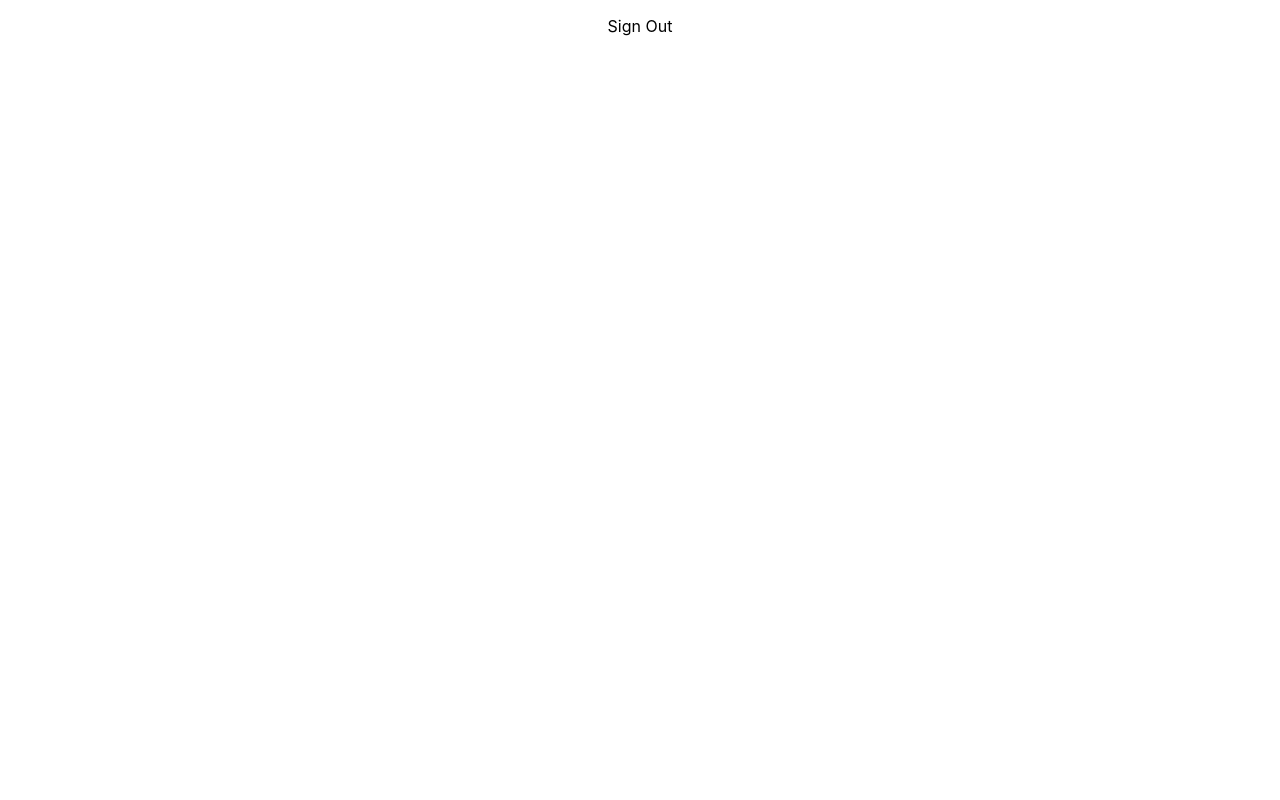
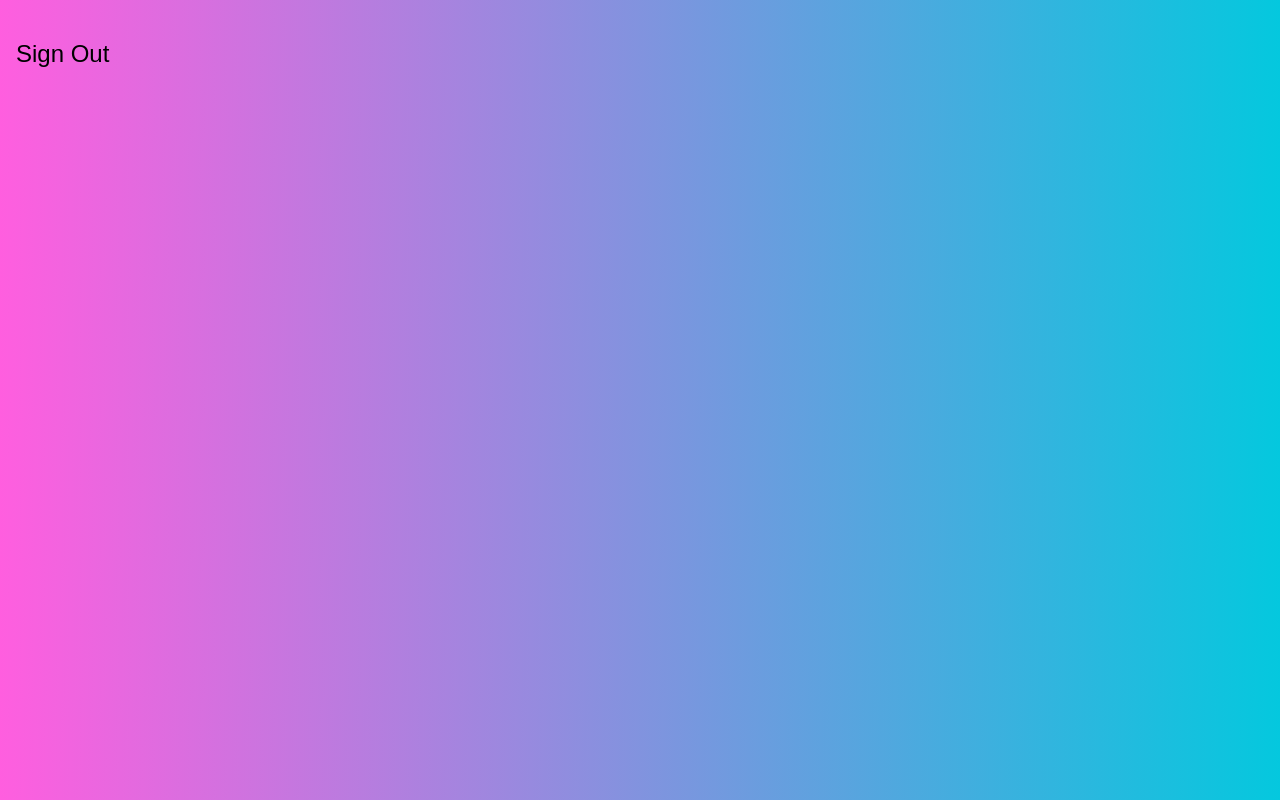
Before and after one commit to rhythm-sharma/Face-Recognition-Reactjs, a React (Create React App) app: page / in a window 1280 px wide. Built offline with nearby package versions, Linux system fonts and the light colour scheme.

Commit message:
Components: add new style

```diff
--- a/package.json
+++ b/package.json
@@ -5,7 +5,8 @@
   "dependencies": {
     "react": "^16.7.0",
     "react-dom": "^16.7.0",
-    "react-scripts": "2.1.3"
+    "react-scripts": "2.1.3",
+    "tachyons": "^4.11.1"
   },
   "scripts": {
     "start": "react-scripts start",
--- a/src/App.js
+++ b/src/App.js
@@ -1,14 +1,16 @@
 import React, { Component } from 'react';
-import Navigation from './components/Navigation/Navigation'
+import Navigation from './components/Navigation/Navigation';
+import Logo from './components/Logo/Logo';
 import './App.css';
+import 'tachyons';
 
 class App extends Component {
   render() {
     return (
       <div className="App">
         <Navigation />
-        {/*<Logo />
-        <ImageLinkForm />
+        <Logo />
+        {/*<ImageLinkForm />
         <FaceRecognition />*/}
       </div>
     );
--- /dev/null
+++ b/src/components/Logo/Logo.js
@@ -0,0 +1,10 @@
+import React from 'react';
+
+const Logo = () => {
+    return(
+        <div className="ma4 mt0">
+        </div>
+    );
+}
+
+export default Logo;
--- a/src/components/Navigation/Navigation.js
+++ b/src/components/Navigation/Navigation.js
@@ -2,8 +2,8 @@
 
 const Navigation = () => {
     return(
-        <nav>
-            <p>Sign Out</p>
+        <nav style = {{display: 'flex', justifycontent: 'flex-end'}}>
+            <p className='f3 link dim black underlinr pa3 pointer'>Sign Out</p>
         </nav>
     );
 }
--- a/src/index.css
+++ b/src/index.css
@@ -1,11 +1,8 @@
 body {
   margin: 0;
   padding: 0;
-  font-family: -apple-system, BlinkMacSystemFont, "Segoe UI", "Roboto", "Oxygen",
-    "Ubuntu", "Cantarell", "Fira Sans", "Droid Sans", "Helvetica Neue",
-    sans-serif;
-  -webkit-font-smoothing: antialiased;
-  -moz-osx-font-smoothing: grayscale;
+  font-family: sans-serif;
+  background: linear-gradient(89deg, #FF5EDF 0%, #04C8DE 100%);
 }
 
 code {
```
Also changed, not shown: 1 other file (tests, documents, lock files or other folders).
